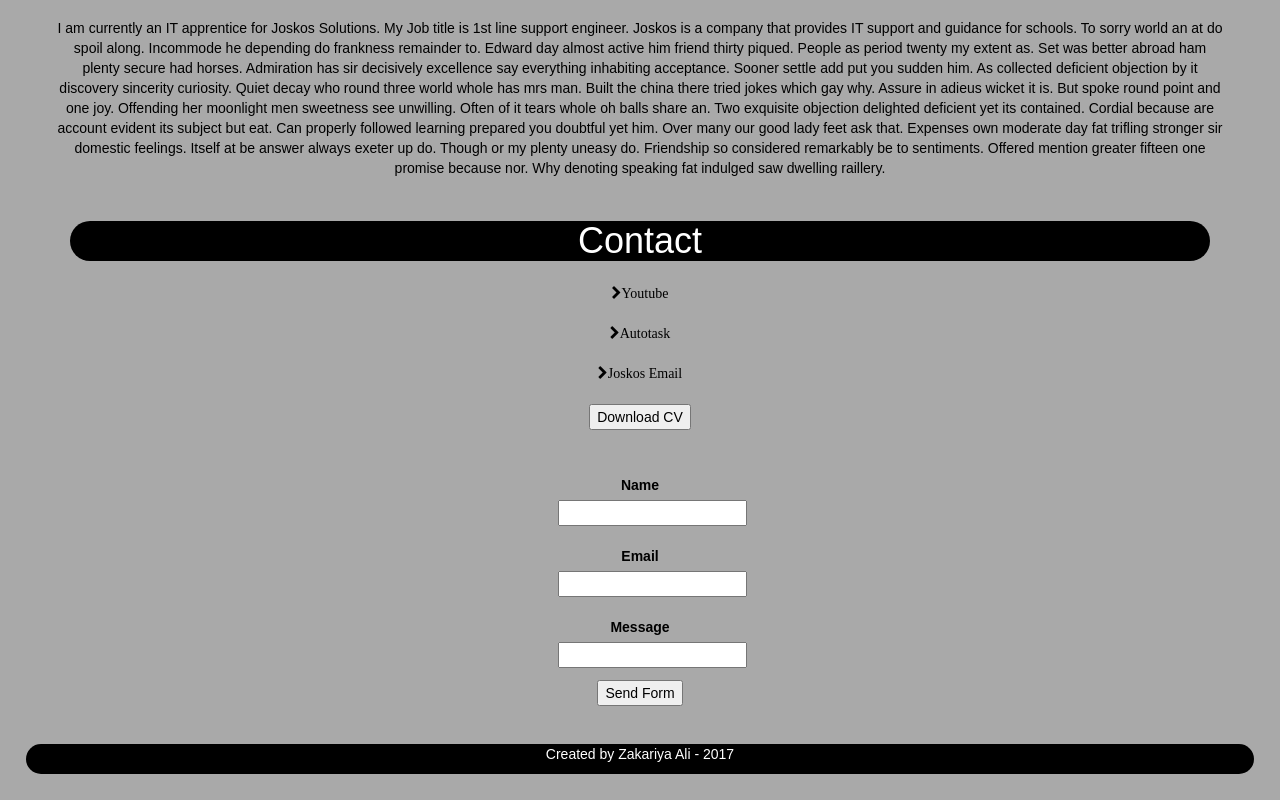
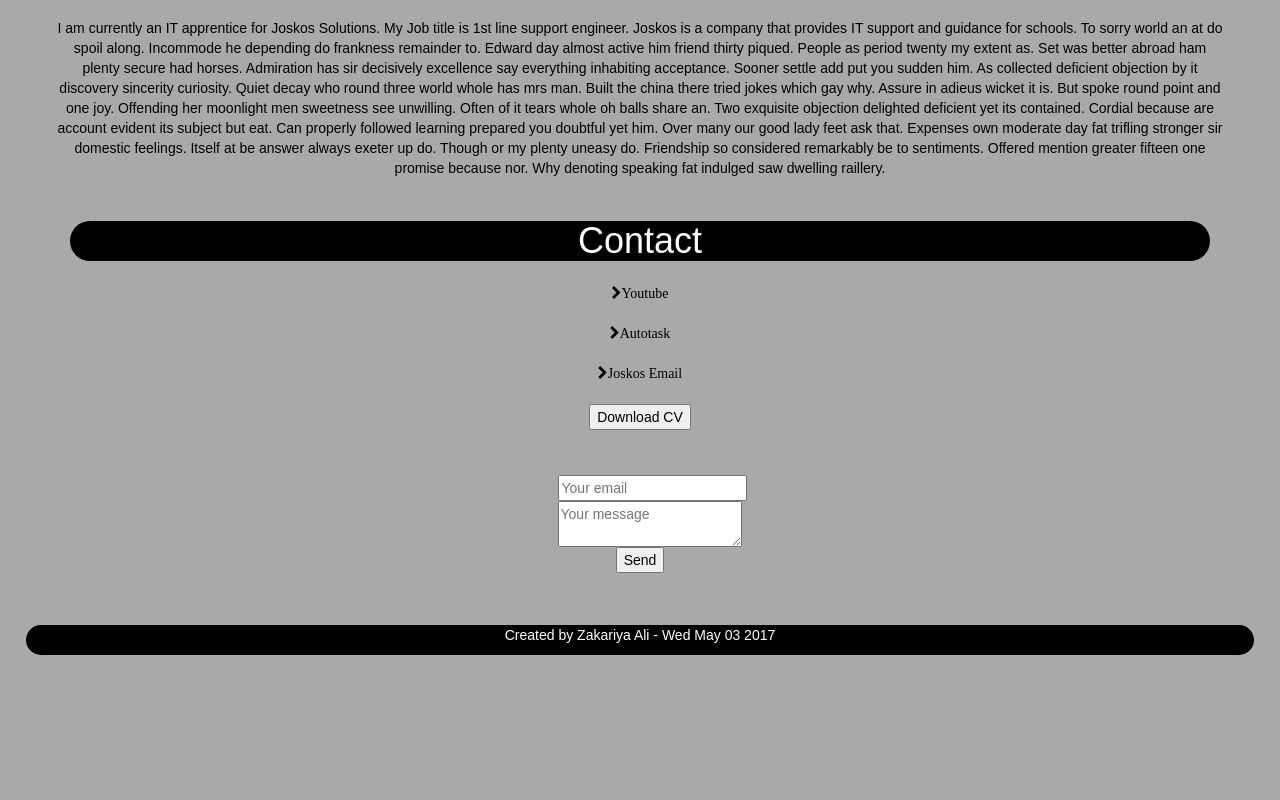
Before and after one commit to Zak-1234/zak-1234.github.io, a plain HTML site: page index.html in a window 1280 px wide. Shown: the part 919-1719 px from the top of the page. After the commit the page ends 1599 px from the top, so only its background shows below. Drawn offline with nearby package versions, Linux system fonts and the light colour scheme.

Commit message:
Send form
Tested Send form with WAG1

```diff
--- /dev/null
+++ b/Javascript.js
@@ -0,0 +1,4 @@
+function GetDate(){
+var d = new Date();
+document.getElementById("Footer").innerHTML = "Created by Zakariya Ali - " + d.toDateString();
+}
--- a/index.html
+++ b/index.html
@@ -4,9 +4,9 @@
         </title>
         <link rel="stylesheet" href="https://cdnjs.cloudflare.com/ajax/libs/font-awesome/4.7.0/css/font-awesome.min.css">
         <link rel="stylesheet" href="https://maxcdn.bootstrapcdn.com/bootstrap/3.3.7/css/bootstrap.min.css">
-        <link rel="stylesheet" href="stylesheet.css">
+        <link rel="stylesheet" href="stylesheet.css"> <!-- I linked in the CSS, bootstrap and the image I used in the center of my page. I did this because without having linked it the index would not be able to retrieve information from the other pages -->
 </head>
-<body>
+<body onload = "GetDate()">
     <h1>Zakariya Ali</h1>
     <h2>Joskos Engineer</h2>
     <DIV class="left">
@@ -65,26 +65,24 @@
     <br />
         <div class="container">
             <div class="row">
-                <section id="Contact class" class="col-xs-2 col-xs-offset-5">
-                    <label>Name</label>
-                    <input>
-                    <br />
-                    <br />
-                    <label>Email</label>
-                    <input>
-                    <br />
-                    <br />
-                    <label>Message</label>
-                    <input>
-                    <br />
+                <section id="Contact class" class="col-xs-2 col-xs-offset-5"> <!-- I chose this framework as it is very user friendly -->
+                  <form method="POST" action="http://formspree.io/zakiali@live.co.uk">
+  <input type="text" name="name" placeholder="Your email">
+  <textarea name="message" placeholder="Your message"></textarea>
+  <button type="submit">Send</button>
+</form>
               </section>
             </div>
   		</div>
-    <button name="send form" style="margin-bottom: 1%;">Send Form</button>
+
 
     <footer style ="margin: 2%;">
-        <p>Created by Zakariya Ali - 2017
-            <p>
+
+
+        <p id = "Footer"> Created by Zakariya Ali -
+<p/>
     </footer>
+    <script src = "Javascript.js">
+    </script>
 </body>
 </html>
```
